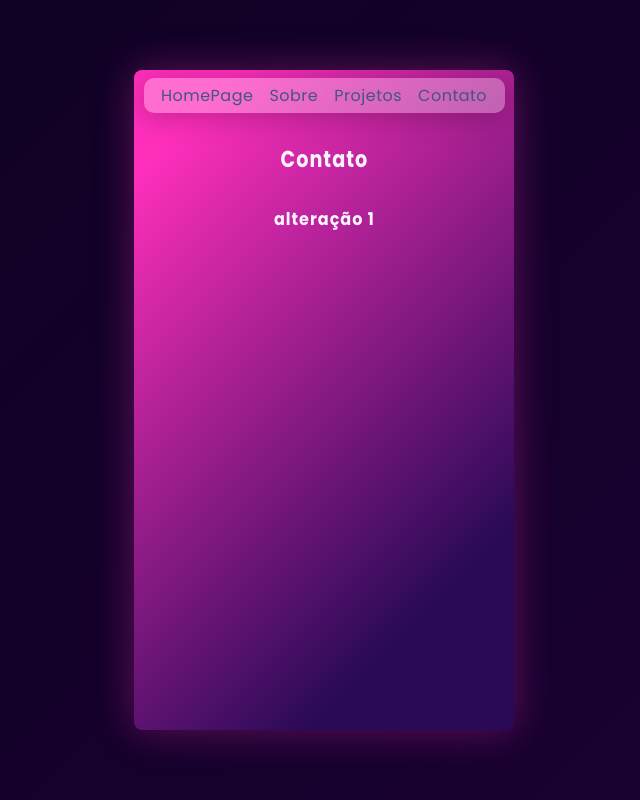
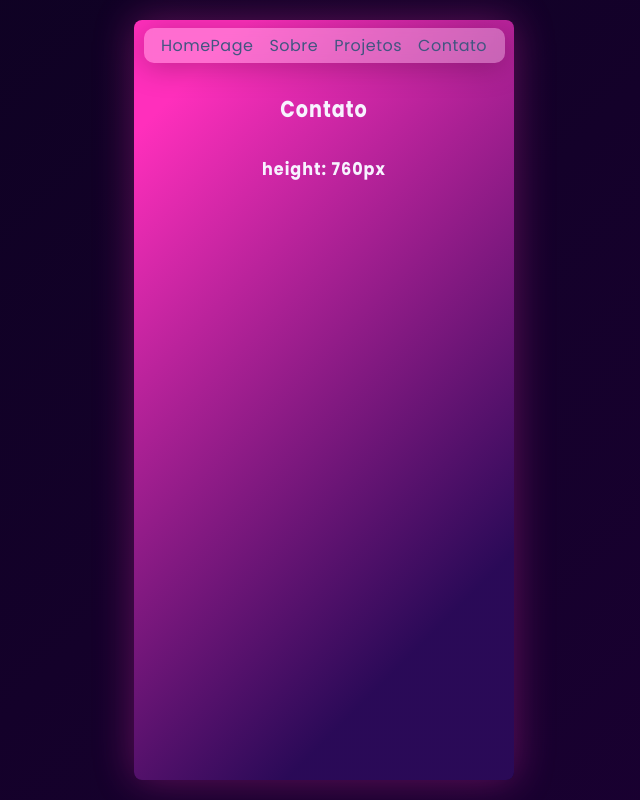
Before and after one commit to DavsonMelo/portfolio, a plain HTML site: page pages/contato.html in a window 1280 px wide. Shown: the whole page, without its empty margins (316-956 px from the left). Drawn offline with Linux system fonts and the light colour scheme.

Commit message:
height: 760px

```diff
--- a/pages/contato.html
+++ b/pages/contato.html
@@ -23,7 +23,7 @@
         <!-- Seção de Apresentação -->
         <section class="contato-page">
             <h1>Contato</h1>
-            <h2>alteração 1</h2>
+            <h2>height: 760px</h2>
 
         </section>
     </main>
--- a/style.css
+++ b/style.css
@@ -30,7 +30,7 @@ body {
     box-shadow: 0 0 40px #ff2fbc55;
     border-radius: 0.5rem;
     width: 380px;
-    height: 660px;
+    height: 760px;
 
     overflow-y: auto;
 
```
Also changed, not shown: 1 other file.
